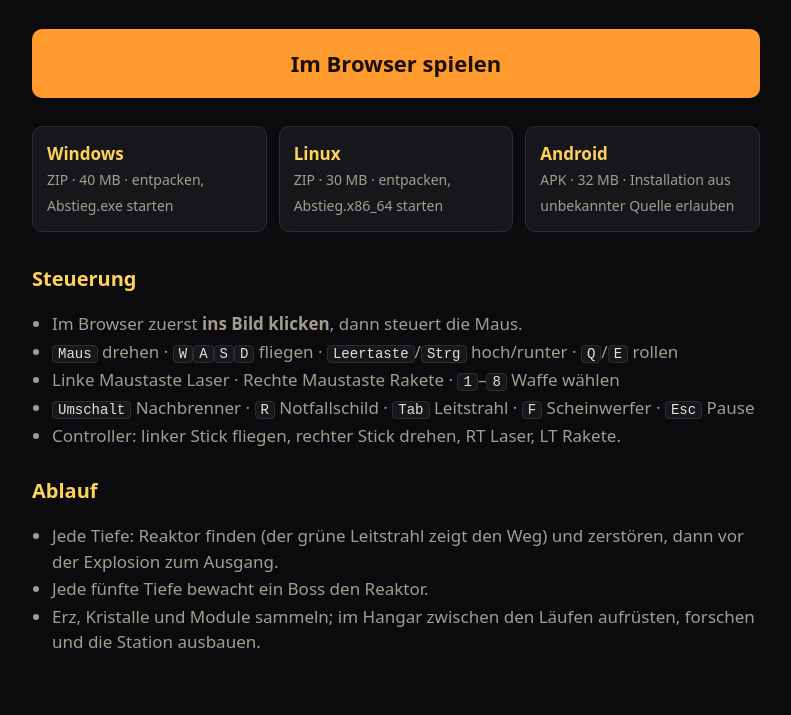
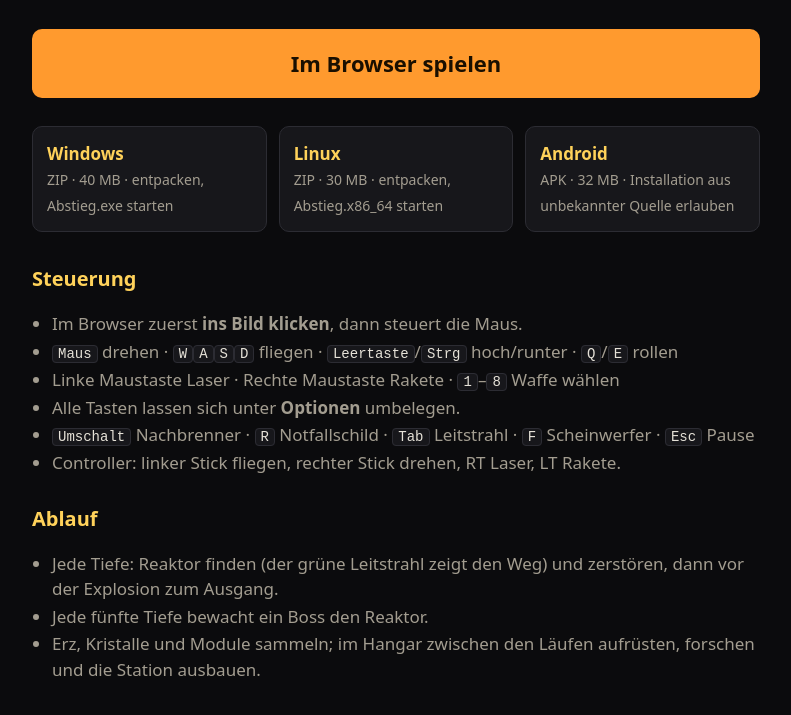
Before and after one commit to StevFischer/abstieg, a plain HTML site: page hf-space/start.html in a window 1280 px wide. Shown: the part 165-880 px from the top of the page, without its empty margins (244-1035 px from the left). Drawn offline with Linux system fonts and the light colour scheme.

Commit message:
APK neu gebaut, Startseite: Hinweis auf Tastenbelegung
Co-Authored-By: Claude Opus 5.5 <noreply@anthropic.com>

```diff
--- a/hf-space/start.html
+++ b/hf-space/start.html
@@ -41,6 +41,7 @@
     <li>Im Browser zuerst <b>ins Bild klicken</b>, dann steuert die Maus.</li>
     <li><kbd>Maus</kbd> drehen · <kbd>W</kbd><kbd>A</kbd><kbd>S</kbd><kbd>D</kbd> fliegen · <kbd>Leertaste</kbd>/<kbd>Strg</kbd> hoch/runter · <kbd>Q</kbd>/<kbd>E</kbd> rollen</li>
     <li>Linke Maustaste Laser · Rechte Maustaste Rakete · <kbd>1</kbd>–<kbd>8</kbd> Waffe wählen</li>
+    <li>Alle Tasten lassen sich unter <b>Optionen</b> umbelegen.</li>
     <li><kbd>Umschalt</kbd> Nachbrenner · <kbd>R</kbd> Notfallschild · <kbd>Tab</kbd> Leitstrahl · <kbd>F</kbd> Scheinwerfer · <kbd>Esc</kbd> Pause</li>
     <li>Controller: linker Stick fliegen, rechter Stick drehen, RT Laser, LT Rakete.</li>
   </ul>
```
